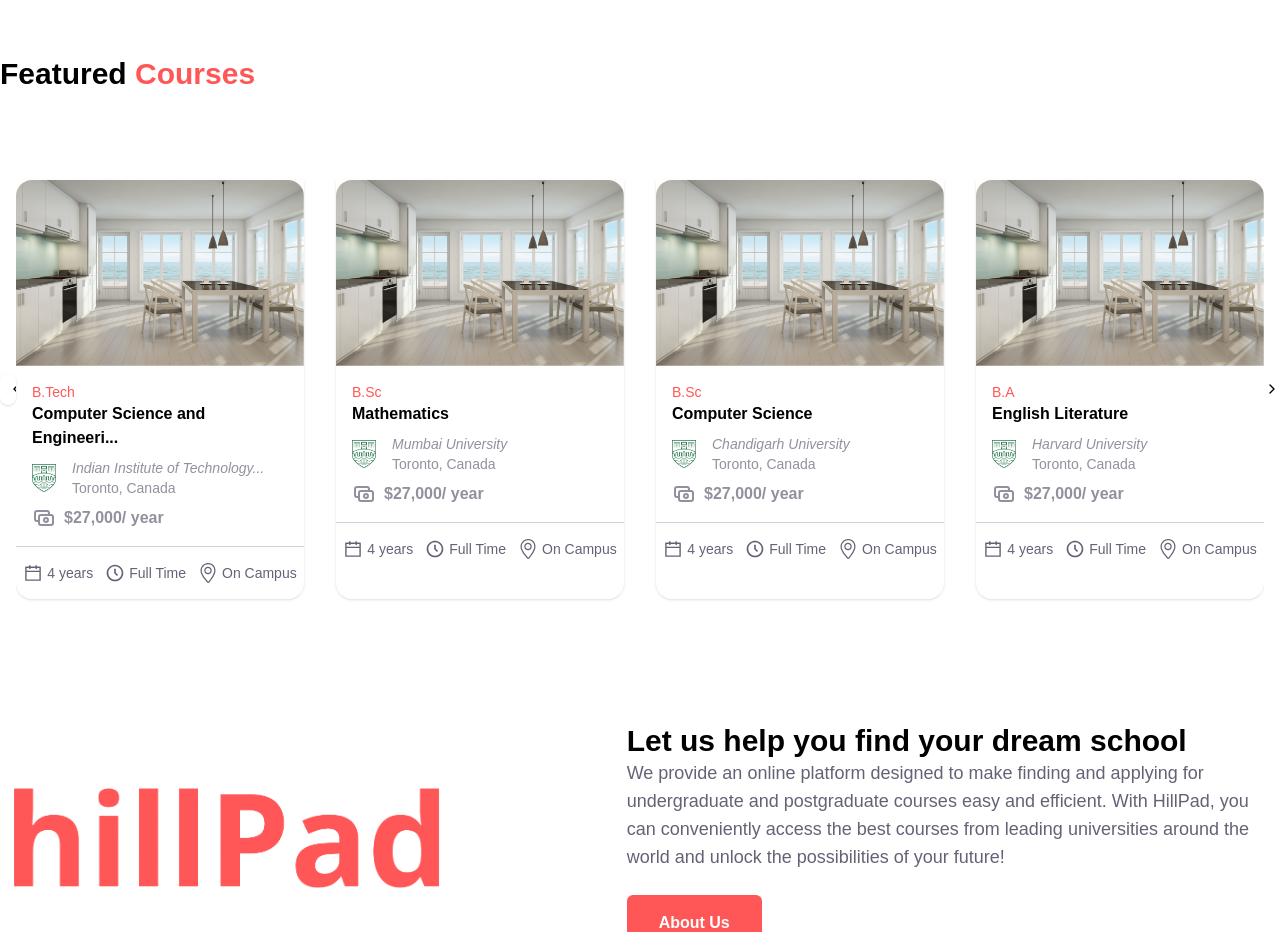
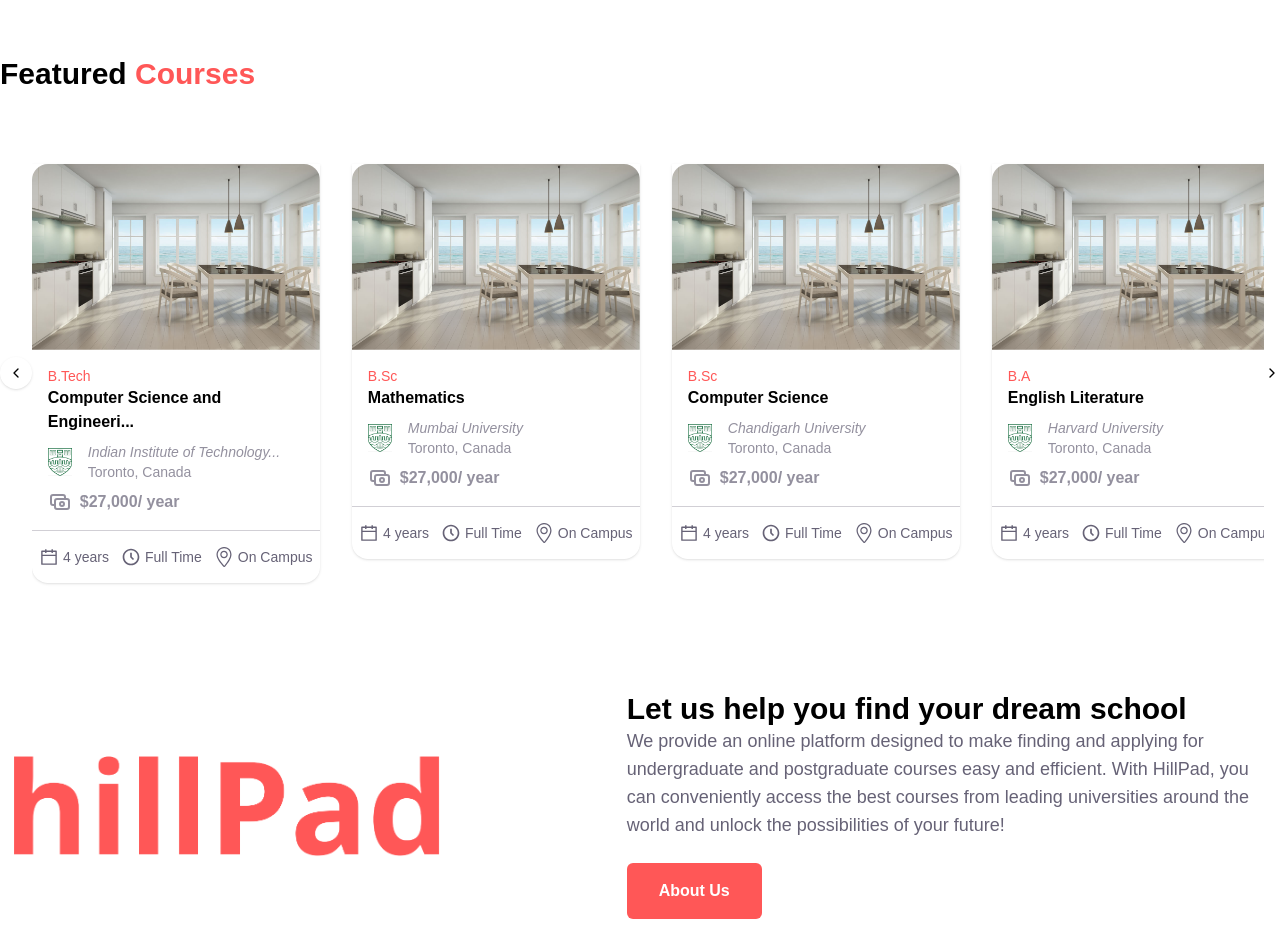
Before and after one commit to Haywhyoh/Hillpad, a React (Vite) app in the folder Hillpad/: page / in a window 1280 px wide. Shown: the part 2000-2932 px from the top of the page. Built offline with nearby package versions, Linux system fonts and the light colour scheme; what tw-elements would draw is missing.

Commit message:
cards slightly moving

```diff
--- a/Hillpad/src/components/coursecard.jsx
+++ b/Hillpad/src/components/coursecard.jsx
@@ -8,11 +8,8 @@ import '../components/coursecard.css';
 export default function CourseCard({prop, isActive}) {
     return (
         <div  className={`flex my-6 w-72 justify-center ${isActive ? ' ': '  '}`} >
+            <div className="shadow rounded-b-2xl  ">
 
-            <div className="shadow rounded-b-2xl relative ">
-              {/* <div className="absolute w-12 text-white rounded-md p-1 text-sm top-4 left-4">
-                <img src={logo} alt="logo" />
-              </div> */}
               <div className=" rounded-xl">
                 <img
                   className=" rounded-t-2xl"
--- a/Hillpad/src/pages/home.jsx
+++ b/Hillpad/src/pages/home.jsx
@@ -57,14 +57,12 @@ export default function Home() {
 
   const handlePrevClick = () => {
     setCurrentIndex((prevIndex) => (prevIndex === 0 ? degrees.length - 1 : prevIndex - 1));
-    console.log(currentIndex)
-
+    console.log(currentIndex);
   };
 
   const handleNextClick = () => {
     setCurrentIndex((prevIndex) => (prevIndex === degrees.length - 1 ? 0 : prevIndex + 1));
-    console.log(currentIndex)
-
+    console.log(currentIndex);
   };
   return (
     <>
@@ -477,16 +475,16 @@ export default function Home() {
             Featured <span className="text-orange">Courses</span>
           </div>
           <div className="flex items-center">
-            <button onClick={handlePrevClick} className="p-2 shadow rounded-full overflow-hidden"> <FiChevronLeft /></button>
-            <div className=" max-w-full ">
+            <button onClick={handleNextClick } className="p-2 shadow rounded-full overflow-hidden"> <FiChevronLeft /></button>
+            <div className="overflow-hidden ">
             {/* style={{ transform : 'translateX(-0)'}}  */}
-              <div className="w-full my-6 flex gap-x-8  justify-start overflow-hidden flex-wrap xl:flex-nowrap" >
-                {degrees.map((degree, index) => (<CourseCard key={index} prop={degree} isActive={index === currentIndex} />))}
+              <div className="w-full my-2 flex gap-x-8  justify-start transition-all transform duration-300" style={{ transform : `translateX(${-20 * currentIndex}rem)`}} >
+                {degrees.map((degree, index) => ( <div className=""><CourseCard key={index} prop={degree} isActive={index === currentIndex} /></div> ))}
 
               </div>
 
             </div>
-            <button onClick={handleNextClick}><FiChevronRight /></button>
+            <button onClick={handlePrevClick}><FiChevronRight /></button>
           </div>
 
 
```
